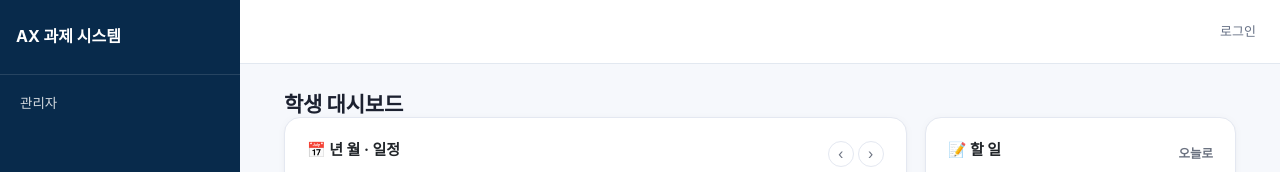
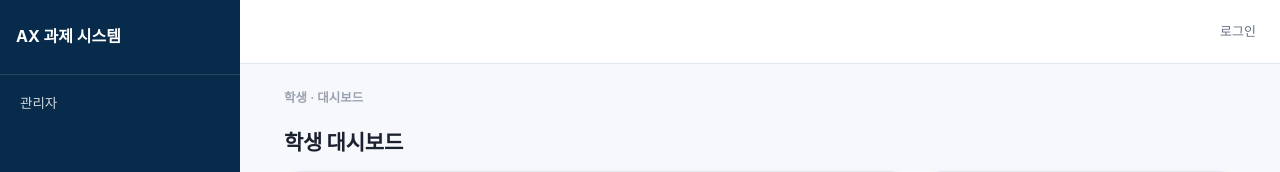
Before and after one commit to KANT-2/assignment-lms, a Django app: template apps/student/templates/student/dashboard.html in a window 1280 px wide. Shown: the top 172 px of the page. Run offline with Django 5.2, Linux system fonts and the light colour scheme; the template is opened without the code that fills it, so the values that code supplies are empty; some libraries are stand-ins or nearby versions.

Commit message:
style(student): Restore page-head layout to student dashboard

```diff
--- a/apps/student/templates/student/dashboard.html
+++ b/apps/student/templates/student/dashboard.html
@@ -38,7 +38,9 @@
   .dash .notice .nav { display:flex; align-items:center; gap:8px; color:var(--d-tfaint); flex-shrink:0; }
   .dash .notice .nav button { border:none; background:none; color:var(--d-tmuted); cursor:pointer; font-size:15px; padding:2px 6px; border-radius:6px; }
   .dash .notice .nav button:hover { background:var(--d-muted); color:var(--d-text); }
-  .dash h1.dash-title { font-size:21px; font-weight:800; margin:4px 0 0; letter-spacing:-.01em; }
+  .dash .page-head { display:flex; flex-direction:column; gap:6px; margin-bottom:16px; }
+  .dash .breadcrumb { font-size:12.5px; color:var(--d-tfaint); font-weight:600; }
+  .dash h1.dash-title { font-size:21px; font-weight:800; margin:0; letter-spacing:-.01em; }
 
   .dash .cal-head { display:flex; align-items:center; gap:10px; margin-bottom:12px; }
   .dash .cal-head .card-title { flex:1; }
@@ -158,7 +160,10 @@
   </div>
   {{ notices|json_script:"noticeData" }}
   {% endif %}
-  <h1 class="dash-title">학생 대시보드</h1>
+  <div class="page-head">
+    <div class="breadcrumb">학생 · 대시보드</div>
+    <h1 class="dash-title">학생 대시보드</h1>
+  </div>
 </div>
 {% endblock %}
 
```
